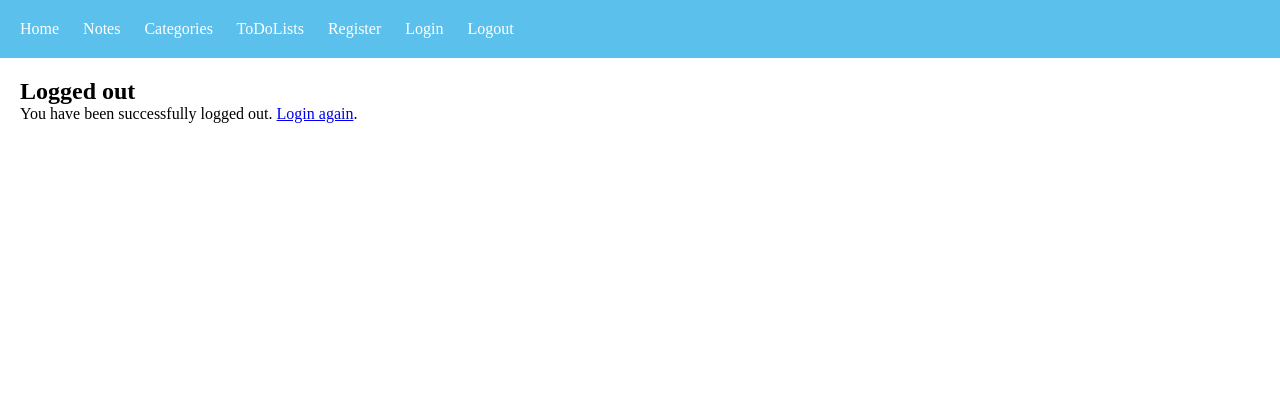
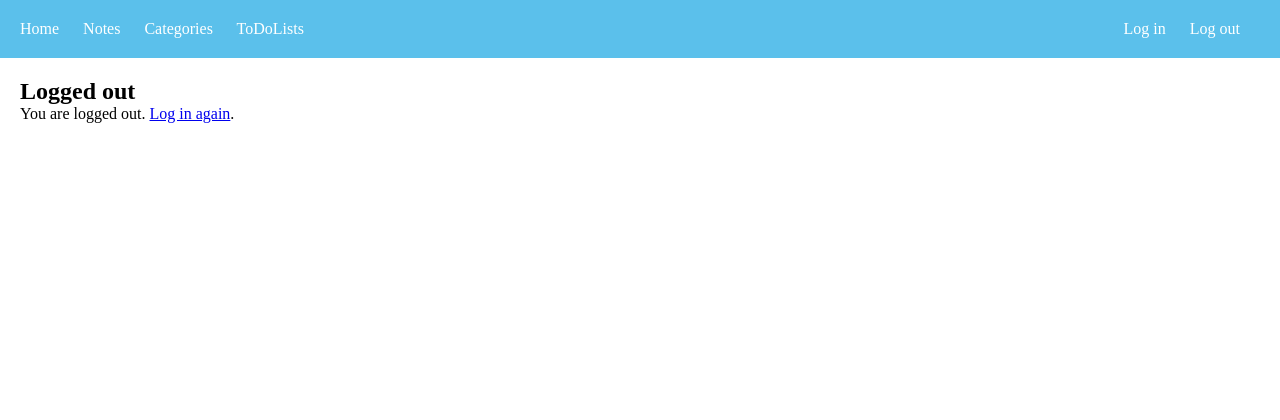
Before and after one commit to reneczka/notepad, a Django app: page /logout/ in a window 1280 px wide. Shown: the top 420 px of the page. Run offline with Django 4.2, Linux system fonts and the light colour scheme; parts of the project's set-up code (start-up, migrations or seed data) failed here and were passed over.

Commit message:
update login/logout

```diff
--- a/notepad/settings.py
+++ b/notepad/settings.py
@@ -116,9 +116,10 @@ USE_I18N = True
 
 USE_TZ = True
 
+
 # Login redirect
 LOGIN_REDIRECT_URL = '/'
-
+LOGIN_URL = 'login'
 # Static files (CSS, JavaScript, Images)
 # https://docs.djangoproject.com/en/4.1/howto/static-files/
 
--- a/notepad/urls.py
+++ b/notepad/urls.py
@@ -17,6 +17,7 @@ from django.contrib import admin
 from django.urls import path
 from django.views.generic import TemplateView
 from notepad_app import views
+from notepad_app.views import LoginView, LogoutView
 
 urlpatterns = [
     path('admin/', admin.site.urls),
@@ -41,6 +42,6 @@ urlpatterns = [
     path('todolist/', views.todo_lists, name='todo_lists'),
     path('todolist/<int:pk>/', views.todo_list_detail, name='todo_list_detail'),
     path('register/', views.register, name='register'),
-    path('login/', views.login_view, name='login'),
-    path('logout/', views.logout_view, name='logout'),
+    path('login/', LoginView.as_view(), name='login'),
+    path('logout/', LogoutView.as_view(), name='logout'),
 ]
--- a/notepad_app/views.py
+++ b/notepad_app/views.py
@@ -1,5 +1,5 @@
 from django.shortcuts import render, get_object_or_404, redirect, reverse
-from django.contrib.auth import views as auth_views
+from django.contrib.auth import views as auth_views, authenticate, login
 from django.contrib.auth.forms import UserCreationForm
 from django.contrib.auth.decorators import login_required
 from .models import Category, Note, TodoList, TodoItem
@@ -8,11 +8,30 @@ from .forms import NoteForm, CategoryForm, TodoListForm, TodoItemForm
 
 # Create your views here
 
+class LoginView(auth_views.LoginView):
+    template_name = 'login.html'
+
+    def dispatch(self, request, *args, **kwargs):
+        if request.user.is_authenticated:
+            return redirect('/')
+        return super().dispatch(request, *args, **kwargs)
+
+
+class LogoutView(auth_views.LogoutView):
+    template_name = 'logout.html'
+
+
 def register(request):
+    if request.user.is_authenticated:
+        return redirect('/')
     if request.method == 'POST':
         form = UserCreationForm(request.POST)
         if form.is_valid():
             form.save()
+            username = form.cleaned_data.get('username')
+            raw_password = form.cleaned_data.get('password1')
+            user = authenticate(username=username, password=raw_password)
+            login(request, user)
             return redirect('login')
     else:
         form = UserCreationForm()
--- a/templates/base.html
+++ b/templates/base.html
@@ -13,6 +13,9 @@
         header {
             background-color: #5BC0EB;
             padding: 20px;
+            display: flex;
+            justify-content: space-between; /* Align items horizontally */
+            align-items: center; /* Align items vertically */
         }
         /* Add styling for the navigation links */
         header nav a {
@@ -46,9 +49,10 @@
             <a href="{% url 'note_list' %}">Notes</a>
             <a href="{% url 'categories' %}">Categories</a>
             <a href="{% url 'todo_lists' %}">ToDoLists</a>
-            <a href="{% url 'register' %}">Register</a>
-            <a href="{% url 'login' %}">Login</a>
-            <a href="{% url 'logout' %}">Logout</a>
+        </nav>
+        <nav>
+            <a href="{% url 'login' %}">Log in</a>
+            <a href="{% url 'logout' %}">Log out</a>
         </nav>
     </header>
     <main>
--- a/templates/login.html
+++ b/templates/login.html
@@ -1,7 +1,7 @@
 {% extends "base.html" %}
 
 {% block content %}
-  <h2>Login</h2>
+  <h2>Log in</h2>
   <form method="post">
     {% csrf_token %}
     {{ form.as_p }}
--- a/templates/logout.html
+++ b/templates/logout.html
@@ -2,5 +2,5 @@
 
 {% block content %}
   <h2>Logged out</h2>
-  <p>You have been successfully logged out. <a href="{% url 'login' %}">Login again</a>.</p>
+  <p>You are logged out. <a href="{% url 'login' %}">Log in again</a>.</p>
 {% endblock %}
```
